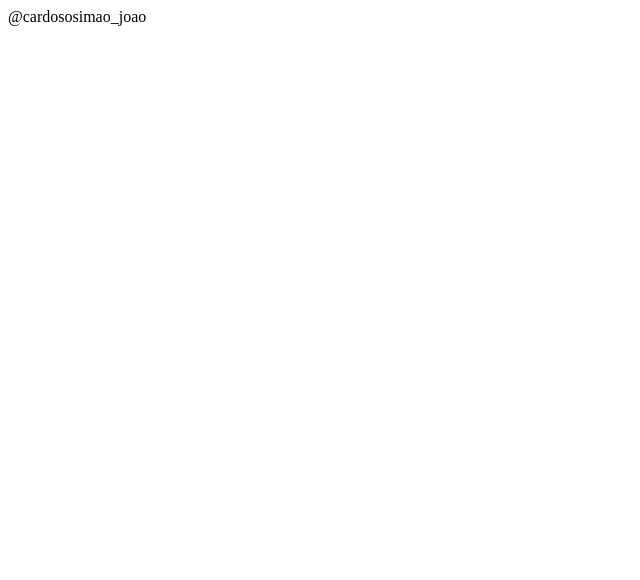
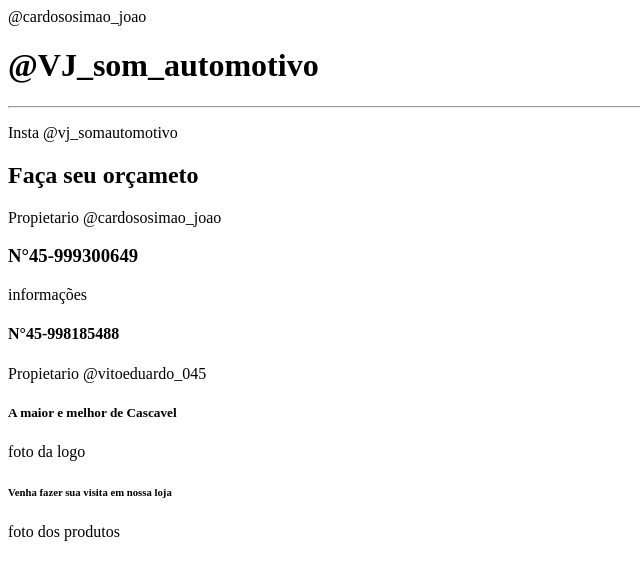
Before and after one commit to cardoso12simao/simao, a plain HTML site: page index.html in a window 1280 px wide. Shown: the whole page, without its empty margins (0-640 px from the left). Drawn offline with Linux system fonts and the light colour scheme.

Commit message:
Add files via upload

```diff
--- a/index.html
+++ b/index.html
@@ -7,5 +7,24 @@
 </head>
 <body>
     @cardososimao_joao
+    <h1>@VJ_som_automotivo</h1>
+    <hr>
+    <p>Insta
+        @vj_somautomotivo</p>
+    <h2>Faça seu orçameto</h2>
+    <p>Propietario
+        @cardososimao_joao</p>
+    <h3>N°45-999300649</h3>
+    <p>informações</p>
+    <h4>N°45-998185488</h4>
+    <p>Propietario
+         @vitoeduardo_045</p>
+    <h5>A maior e melhor de Cascavel</h5>
+    <p>foto
+        da logo
+    <h6>Venha fazer sua visita em nossa loja</h6>
+    <p>foto
+        dos produtos
+    </p>
 </body>
 </html>
```
